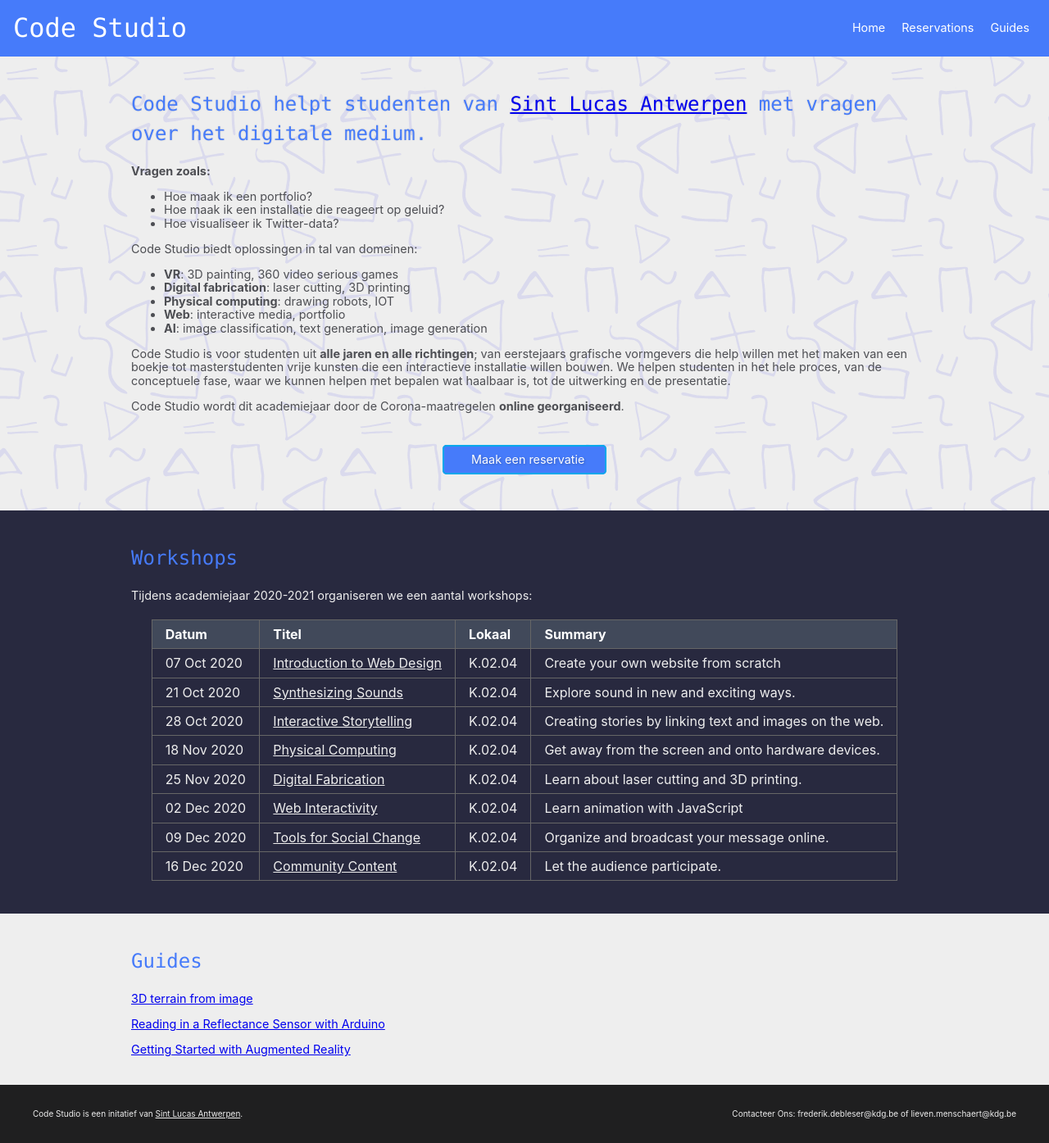
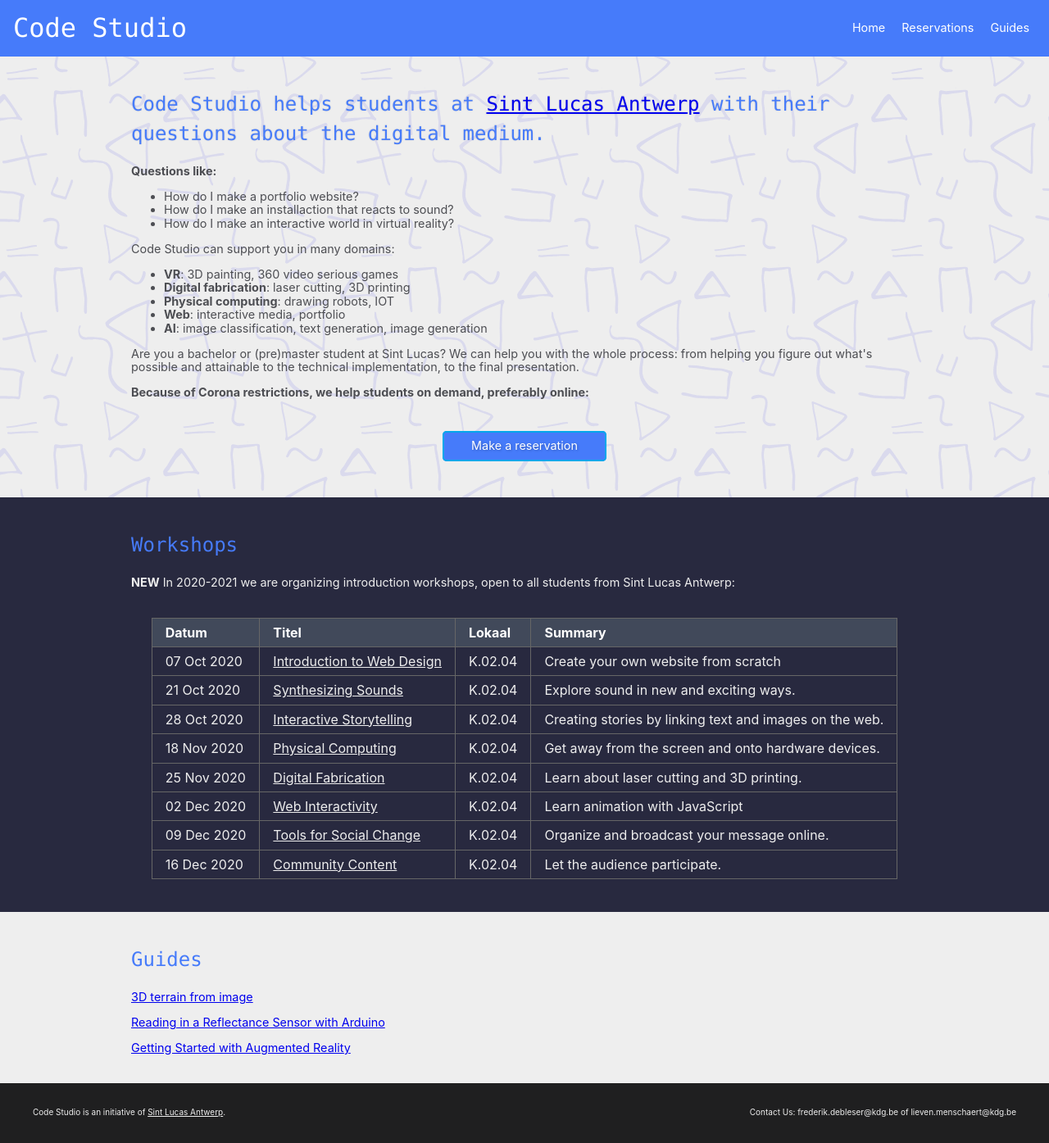
Before and after one commit to codespacehelp/website, a Jekyll site: the page built from index.html, in a window 1280 px wide. Shown: the whole page at 82% size. Built offline with Jekyll 4.4.1, drawn with Linux system fonts in a browser that asks for light colours.

Commit message:
Translate everything to EN.

```diff
--- a/_layouts/default.html
+++ b/_layouts/default.html
@@ -17,10 +17,10 @@ layout: base
 
 <footer>
   <div class="footer__left">
-    Code Studio is een initatief van <a href="https://www.sintlucasantwerpen.be/">Sint Lucas Antwerpen</a>.
+    Code Studio is an initiative of <a href="https://www.sintlucasantwerpen.be/">Sint Lucas Antwerp</a>.
   </div>
   <div class="footer__right">
-    Contacteer Ons: frederik.debleser@kdg.be of lieven.menschaert@kdg.be
+    Contact Us: frederik.debleser@kdg.be of lieven.menschaert@kdg.be
   </div>
 </footer>
 <script>
--- a/index.html
+++ b/index.html
@@ -7,22 +7,22 @@ layout: default
 <section class="intro">
   <div class="inner grid">
     <h1>
-      Code Studio helpt studenten van
+      Code Studio helps students at
       <a href="https://www.sintlucasantwerpen.be/" target="_blank"
-        >Sint Lucas Antwerpen</a
+        >Sint Lucas Antwerp</a
       >
-      met vragen over het digitale medium.
+      with their questions about the digital medium.
     </h1>
 
     <p>
-      <strong>Vragen zoals:</strong>
+      <strong>Questions like:</strong>
     </p>
     <ul>
-      <li>Hoe maak ik een portfolio?</li>
-      <li>Hoe maak ik een installatie die reageert op geluid?</li>
-      <li>Hoe visualiseer ik Twitter-data?</li>
+      <li>How do I make a portfolio website?</li>
+      <li>How do I make an installaction that reacts to sound?</li>
+      <li>How do I make an interactive world in virtual reality?</li>
     </ul>
-    <p>Code Studio biedt oplossingen in tal van domeinen:</p>
+    <p>Code Studio can support you in many domains:</p>
     <ul>
       <li><strong>VR</strong>: 3D painting, 360 video serious games</li>
       <li><strong>Digital fabrication</strong>: laser cutting, 3D printing</li>
@@ -34,20 +34,18 @@ layout: default
       </li>
     </ul>
     <p>
-      Code Studio is voor studenten uit
-      <strong>alle jaren en alle richtingen</strong>; van eerstejaars grafische
-      vormgevers die help willen met het maken van een boekje tot
-      masterstudenten vrije kunsten die een interactieve installatie willen
-      bouwen. We helpen studenten in het hele proces, van de conceptuele fase,
-      waar we kunnen helpen met bepalen wat haalbaar is, tot de uitwerking en de
-      presentatie.
+      Are you a bachelor or (pre)master student at Sint Lucas? We can help you
+      with the whole process: from helping you figure out what's possible and
+      attainable to the technical implementation, to the final presentation.
     </p>
     <p>
-      Code Studio wordt dit academiejaar door de Corona-maatregelen
-      <strong>online georganiseerd</strong>.
+      <strong
+        >Because of Corona restrictions, we help students on demand, preferably
+        online:</strong
+      >
     </p>
     <div class="cta">
-      <a href="/reservations" class="cta__primary">Maak een reservatie</a>
+      <a href="/reservations" class="cta__primary">Make a reservation</a>
     </div>
   </div>
 </section>
@@ -55,8 +53,12 @@ layout: default
 <section class="workshops light-on-dark">
   <div class="inner grid">
     <h1>Workshops</h1>
-    <p>Tijdens academiejaar 2020-2021 organiseren we een aantal workshops:</p>
+    <p>
+      <strong>NEW</strong> In 2020-2021 we are organizing introduction
+      workshops, open to all students from Sint Lucas Antwerp:
+    </p>
 
+    <div class="responsive-table">
       <table>
         <thead>
           <tr>
@@ -78,6 +80,7 @@ layout: default
         </tbody>
       </table>
     </div>
+  </div>
 </section>
 
 <section class="guides">
--- a/media/css/main.css
+++ b/media/css/main.css
@@ -68,7 +68,11 @@ main {
 
 .two-column {
   display: grid;
-  grid-template-columns: repeat(auto-fit, 400px);
+  grid-template-columns: repeat(auto-fit, minmax(1fr, 400px));
+}
+
+.responsive-table {
+  overflow-x: auto;
 }
 
 /********** HEADER **********/
```
Also changed, not shown: reservations.html (+19 -14 lines). Lines whose indentation alone changed are shown as unchanged.
